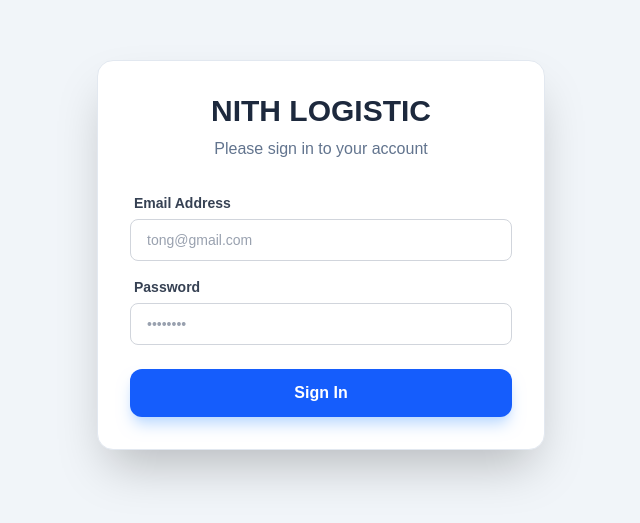
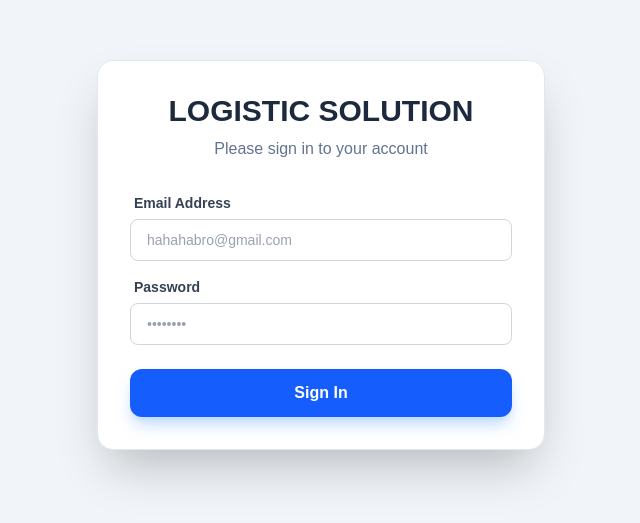
Before and after one commit to nounthanith/nubb-teacher-sophy-project, a Vue app: page / in a window 1280 px wide. Shown: the part 145-668 px from the top of the page, without its empty margins (319-959 px from the left). Built offline with nearby package versions, Linux system fonts and the light colour scheme; a web font is replaced by a local one.

Commit message:
fix name

```diff
--- a/src/pages/Login.vue
+++ b/src/pages/Login.vue
@@ -3,7 +3,7 @@
 
     <div class="bg-white p-8 rounded-2xl shadow-2xl w-full max-w-md border border-slate-200">
       <div class="text-center mb-8">
-        <h1 class="text-3xl font-bold text-slate-800">NITH LOGISTIC</h1>
+        <h1 class="text-3xl font-bold uppercase text-slate-800">LOGISTIC Solution</h1>
         <p class="text-slate-500 mt-2">Please sign in to your account</p>
       </div>
 
@@ -12,7 +12,7 @@
           <Input
               label="Email Address"
               type="email"
-              placeholder="tong@gmail.com"
+              placeholder="hahahabro@gmail.com"
               v-model="email"
           />
 
```
